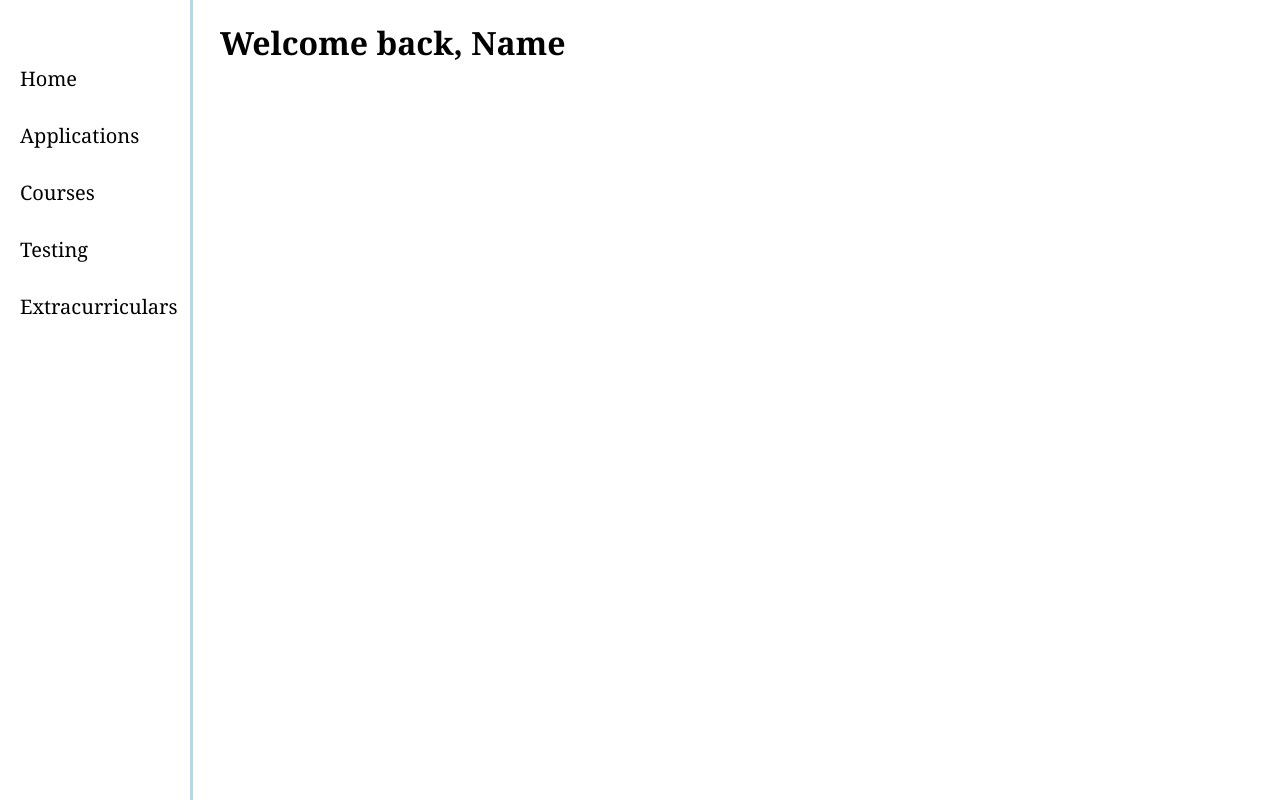
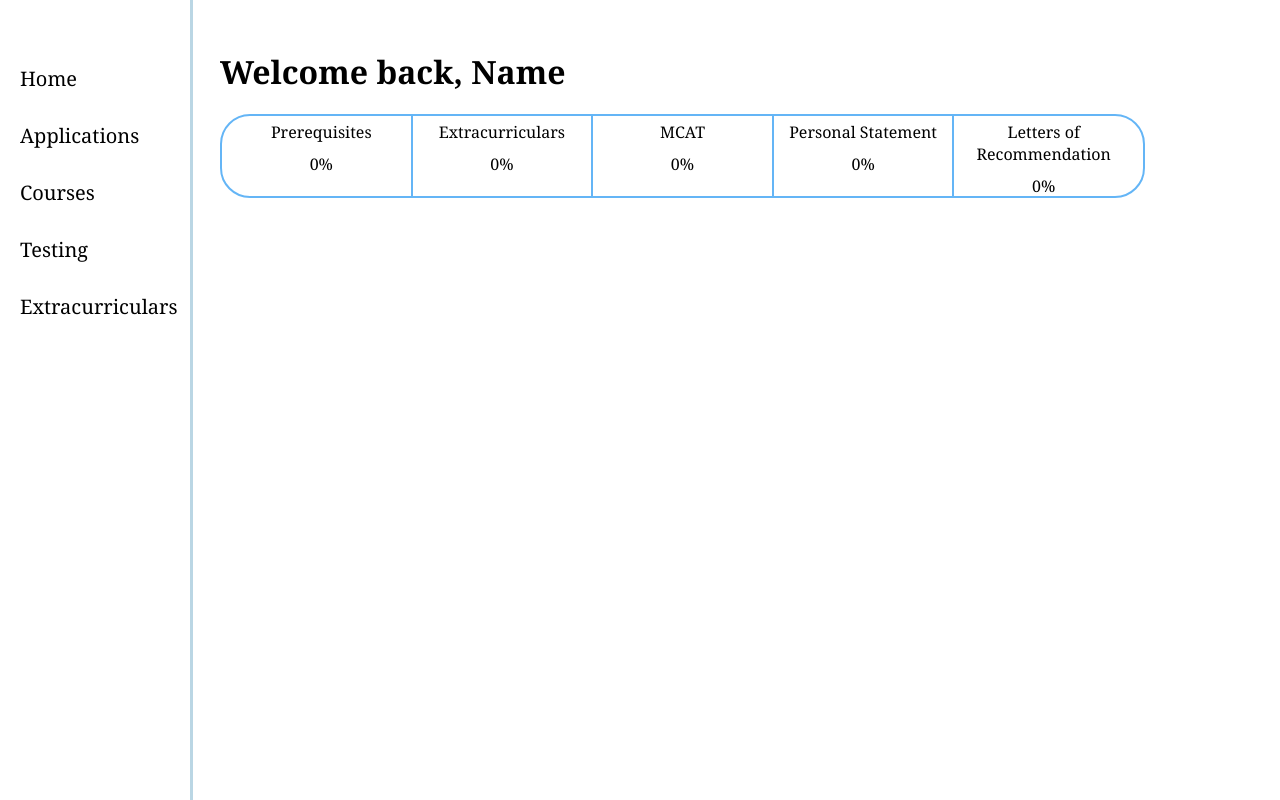
Before and after one commit to jenniferdinh1997/gradschool-frontend, a React (Create React App) app: page /tracker/dr/md in a window 1280 px wide. Built offline with nearby package versions, Linux system fonts and the light colour scheme; no server answers.

Commit message:
add progress bar

```diff
--- a/package.json
+++ b/package.json
@@ -23,6 +23,7 @@
     "react-router-dom": "^6.7.0",
     "react-router-hash-link": "^2.4.3",
     "react-scripts": "5.0.1",
+    "reactjs-popup": "^2.0.5",
     "web-vitals": "^2.1.4"
   },
   "scripts": {
--- a/server.js
+++ b/server.js
@@ -21,11 +21,6 @@ app.use(express.static(path.join(__dirname, "build")));
 app.use("/api/class", require("./routes/api/class"));
 app.use("/api/users", require("./routes/api/users"));
 
-app.get("/cors", (req, res) => {
-  res.set("Access-Control-Allow-Origin", "http://localhost:3000");
-  res.send({ msg: "This has CORS enabled 🎈" });
-});
-
 app.get("/*", function (req, res) {
   res.sendFile(path.join(__dirname, "build", "index.html"));
 });
--- /dev/null
+++ b/src/components/ProgressBar/ProgressBar.css
@@ -0,0 +1,25 @@
+.progress-bar-container {
+    width: 85%;
+    height: 80px;
+    border: 2px solid #64B5F6;
+    border-radius: 30px;
+    display: flex;
+    flex-direction: row;
+    justify-content: space-evenly;
+    padding: 0px 10px;
+}
+
+#progress-bar-section {
+    text-align: center;
+    width: 100%;
+    height: 100%;
+}
+
+#progress-bar-section:not(:first-child) {
+    border-left: 2px solid #64B5F6;
+}
+
+#progress-bar-section p{
+    padding: 5px;
+    margin: 0px;
+}
--- /dev/null
+++ b/src/components/ProgressBar/ProgressBar.jsx
@@ -0,0 +1,31 @@
+import React from "react";
+import "./ProgressBar.css";
+
+const ProgressBar = () => {
+    return (
+        <div className="progress-bar-container">
+            <div id="progress-bar-section">
+                <p>Prerequisites</p>
+                <p>0%</p>
+            </div>
+            <div id="progress-bar-section">
+                <p>Extracurriculars</p>
+                <p>0%</p>
+            </div>
+            <div id="progress-bar-section">
+                <p>MCAT</p>
+                <p>0%</p>
+            </div>
+            <div id="progress-bar-section">
+                <p>Personal Statement</p>
+                <p>0%</p>
+            </div>
+            <div id="progress-bar-section">
+                <p>Letters of Recommendation</p>
+                <p>0%</p>
+            </div>
+        </div>
+    )
+}
+
+export default ProgressBar;
--- a/src/screens/home/Home.css
+++ b/src/screens/home/Home.css
@@ -101,6 +101,7 @@
     padding: 10px 18px;
     border-radius: 30px;
     color: white;
+    font-family: "Cambria";
 }
 
 #submit-field:hover {
@@ -119,3 +120,8 @@
 #null-field-msg {
     font-size: 17px;
 }
+
+#error-popup {
+    font-size: 18px;
+    margin: 0px;
+}
--- a/src/screens/home/Home.jsx
+++ b/src/screens/home/Home.jsx
@@ -6,6 +6,7 @@ import "./Home.css";
 import HomePic from "../../assets/home-page.jpg";
 import { FaLongArrowAltRight } from "react-icons/fa";
 import { HashLink } from "react-router-hash-link";
+import Popup from "reactjs-popup";
 
 const Home = () => {
     const [selectedOp, setSelectedOp] = useState(null);
@@ -14,20 +15,24 @@ const Home = () => {
         setSelectedOp(e.target.value);
     };
 
+    const [popup, setPopup] = useState(false);
+    const showPopup = () => {
+        setPopup(true);
+    }
+
     return (
       <div>
         <Header />
         <div className="home-container">
           <div className="home-heading">
             <div className="home-heading-left">
-                        <img
-                            src={HomePic}
-                        />
+              <img src={HomePic} />
             </div>
             <div className="home-heading-right">
               <div id="home-heading-text">
                 <h1>Higher education made easy.</h1>
-                            <p>Break has your applications and requirements all in one place
+                <p>
+                  Break has your applications and requirements all in one place
                   so you can focus on what really matters.
                 </p>
                 <button id="start-btn">
@@ -102,11 +107,7 @@ const Home = () => {
                     {selectedOp === "dr" && (
                       <>
                         <section>
-                                            <input
-                                                type="radio"
-                                                name="field"
-                                                value="pharmd"
-                                            />
+                          <input type="radio" name="field" value="pharmd" />
                           <label>Doctor of Pharmacy (PharmD)</label>
                         </section>
                         <section>
@@ -120,11 +121,7 @@ const Home = () => {
                           <label>Doctor of Medicine (MD)</label>
                         </section>
                         <section>
-                                            <input
-                                                type="radio"
-                                                name="field"
-                                                value="jd"
-                                            />
+                          <input type="radio" name="field" value="jd" />
                           <label>Juris Doctor (JD)</label>
                         </section>
                       </>
@@ -132,44 +129,29 @@ const Home = () => {
                     {selectedOp === "ma" && (
                       <>
                         <section>
-                                                <input
-                                                    type="radio"
-                                                    name="field"
-                                                />
+                          <input type="radio" name="field" />
                           <label>Education</label>
                         </section>
                         <section>
-                                                <input
-                                                    type="radio"
-                                                    name="field"
-                                                />
+                          <input type="radio" name="field" />
                           <label>English</label>
                         </section>
                       </>
                     )}
                     {selectedOp === "ms" && (
                       <section>
-                                            <input
-                                                type="radio"
-                                                name="field"
-                                            />
+                        <input type="radio" name="field" />
                         <label>Physician Assistant Studies</label>
                       </section>
                     )}
                     {selectedOp === "mba" && (
                       <>
                         <section>
-                                                <input
-                                                    type="radio"
-                                                    name="field"
-                                                />
+                          <input type="radio" name="field" />
                           <label>Accounting</label>
                         </section>
                         <section>
-                                                <input
-                                                    type="radio"
-                                                    name="field"
-                                                />
+                          <input type="radio" name="field" />
                           <label>Finance</label>
                         </section>
                       </>
@@ -177,17 +159,11 @@ const Home = () => {
                     {selectedOp === "phd" && (
                       <>
                         <section>
-                                                <input
-                                                    type="radio"
-                                                    name="field"
-                                                />
+                          <input type="radio" name="field" />
                           <label>Chemistry</label>
                         </section>
                         <section>
-                                                <input
-                                                    type="radio"
-                                                    name="field"
-                                                />
+                          <input type="radio" name="field" />
                           <label>Psychology</label>
                         </section>
                       </>
@@ -199,25 +175,22 @@ const Home = () => {
                 </div>
                 {/* TO DO: links for other fields */}
                 <button id="submit-field">
-                                {selectedOp === "dr" && selectedField === "md" && (
-                                    <Link to="/tracker/dr/md">
-                                        Help me get in!
-                                    </Link>
+                  {(selectedOp === null || selectedField === null) && (
+                    <p id="error-popup" onClick={showPopup}>Help me get in!</p>
                   )}
-                                {/* <Link to="/error">
-                                    Help me get in!
-                                </Link> */}
+                  {(selectedOp === "dr" && selectedField === "md") && (
+                    <Link to="/tracker/dr/md">Help me get in!</Link>
+                  )}
                 </button>
               </div>
             </div>
-                    <div className="home-categories-right">
-
-                    </div>
+            {/* TO DO: add pop up for fields not finished */}
+            <div className="home-categories-right"></div>
           </div>
         </div>
         <Footer />
       </div>
-    )
+    );
 }
 
 export default Home;
--- a/src/screens/md/Md.css
+++ b/src/screens/md/Md.css
@@ -1,3 +1,4 @@
 .home-tracker-container {
     margin-left: 220px;
+    margin-top: 50px;
 }
--- a/src/screens/md/Md.jsx
+++ b/src/screens/md/Md.jsx
@@ -2,26 +2,18 @@ import React, { useState, useEffect } from "react";
 import { Link } from "react-router-dom";
 import SideNav from "../../components/SideNav/SideNav";
 import Footer from "../../components/Footer/Footer";
+import ProgressBar from "../../components/ProgressBar/ProgressBar";
+
 import "./Md.css";
 
 const Md = () => {
-  useEffect(() => {
-    const api_url = "https://zenquotes.io/api/today";
-
-    const getQuote = () => {
-      fetch(api_url)
-        .then((res) => res.json())
-        .then((data) => console.log(data, "data"));
-    };
-
-    getQuote();
-  }, []);
 
   return (
     <>
       <SideNav />
       <div className="home-tracker-container">
         <h1>Welcome back, Name</h1>
+        <ProgressBar />
         <div className="quote-container"></div>
       </div>
     </>
```
Also changed, not shown: 1 other file (tests, documents, lock files or other folders). Lines whose indentation alone changed are shown as unchanged.
